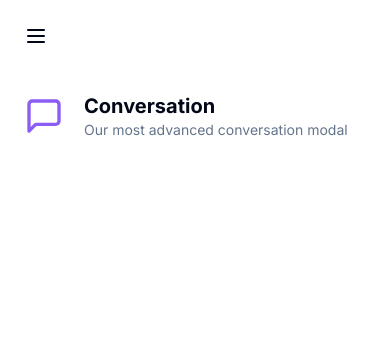
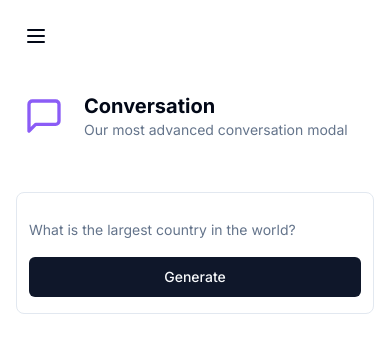
Before and after one commit to viraj458/GeniSync, a Next.js app: page /conversation in a window 390 px wide. Shown: the top 352 px of the page. Built offline with nearby package versions, Linux system fonts and the light colour scheme.

Commit message:
feat: Prompt form(web & mobile)

```diff
--- a/package.json
+++ b/package.json
@@ -10,7 +10,9 @@
   },
   "dependencies": {
     "@clerk/nextjs": "^5.0.5",
+    "@hookform/resolvers": "^3.3.4",
     "@radix-ui/react-dialog": "^1.0.5",
+    "@radix-ui/react-label": "^2.0.2",
     "@radix-ui/react-slot": "^1.0.2",
     "class-variance-authority": "^0.7.0",
     "clsx": "^2.1.1",
@@ -18,8 +20,10 @@
     "next": "14.2.3",
     "react": "^18",
     "react-dom": "^18",
+    "react-hook-form": "^7.51.3",
     "tailwind-merge": "^2.3.0",
-    "tailwindcss-animate": "^1.0.7"
+    "tailwindcss-animate": "^1.0.7",
+    "zod": "^3.23.6"
   },
   "devDependencies": {
     "@types/node": "^20",
--- a/src/app/(dashboard)/conversation/page.tsx
+++ b/src/app/(dashboard)/conversation/page.tsx
@@ -1,7 +1,39 @@
+'use client';
+
 import Heading from '@/components/Heading';
 import { MessageSquare } from 'lucide-react';
+import { zodResolver } from '@hookform/resolvers/zod';
+import { useForm } from 'react-hook-form';
+import { z } from 'zod';
+
+import { formSchema } from '@/validation/formSchema';
+import {
+  Form,
+  FormControl,
+  FormDescription,
+  FormField,
+  FormItem,
+  FormMessage,
+} from '@/components/ui/form';
+import { Input } from '@/components/ui/input';
+import { Button } from '@/components/ui/button';
 
 const ConversationPage = () => {
+  const form = useForm<z.infer<typeof formSchema>>({
+    resolver: zodResolver(formSchema),
+    defaultValues: {
+      prompt: '',
+    },
+  });
+
+  const isLoading = form.formState.isSubmitting;
+
+  const onSubmit = async (values: z.infer<typeof formSchema>) => {
+    // Do something with the form values.
+    // ✅ This will be type-safe and validated.
+    console.log(values);
+  };
+
   return (
     <div>
       <Heading
@@ -11,6 +43,39 @@
         iconColor="text-violet-500"
         bgColor="bf-violet-500/10"
       />
+      <div className="px-4 lg:px-8">
+        <div>
+          <Form {...form}>
+            <form
+              onSubmit={form.handleSubmit(onSubmit)}
+              className="rounded-lg border w-full p-4 px-3 md:px-6 focus-within:shadow-sm grid grid-cols-12 gap-2"
+            >
+              <FormField
+                control={form.control}
+                name="prompt"
+                render={({ field }) => (
+                  <FormItem className="col-span-12 lg:col-span-10">
+                    <FormControl className="m-0 p-0">
+                      <Input
+                        disabled={isLoading}
+                        placeholder="What is the largest country in the world?"
+                        className="border-0 outline-none focus-visible:ring-0 focus-visible:ring-transparent"
+                        {...field}
+                      />
+                    </FormControl>
+                  </FormItem>
+                )}
+              />
+              <Button
+                className="col-span-12 lg:col-span-2 w-full"
+                disabled={isLoading}
+              >
+                Generate
+              </Button>
+            </form>
+          </Form>
+        </div>
+      </div>
     </div>
   );
 };
--- a/src/app/(dashboard)/dashboard/page.tsx
+++ b/src/app/(dashboard)/dashboard/page.tsx
@@ -1,7 +1,7 @@
 'use client';
 
 import { Card } from '@/components/ui/card';
-import { TOOLS } from '@/constants';
+import { TOOLS } from '@/lib/constants';
 import { cn } from '@/lib/utils';
 import { ArrowRight } from 'lucide-react';
 import { useRouter } from 'next/navigation';
@@ -30,9 +30,7 @@
           >
             <div className="flex items-center gap-x-4">
               <div className={cn('p-2 w-fit rounded-md', tool.bgColor)}>
-                <tool.icon
-                  className={cn('w-8 h-8', tool.color)}
-                />
+                <tool.icon className={cn('w-8 h-8', tool.color)} />
               </div>
               <div className="font-semibold">{tool.label}</div>
             </div>
--- a/src/components/Sidebar.tsx
+++ b/src/components/Sidebar.tsx
@@ -5,7 +5,7 @@
 import Link from 'next/link';
 
 import { cn } from '@/lib/utils';
-import { ROUTES } from '@/constants';
+import { ROUTES } from '@/lib/constants';
 import { usePathname } from 'next/navigation';
 
 const montserrat = Montserrat({ weight: '600', subsets: ['latin'] });
--- /dev/null
+++ b/src/components/ui/form.tsx
@@ -0,0 +1,176 @@
+import * as React from "react"
+import * as LabelPrimitive from "@radix-ui/react-label"
+import { Slot } from "@radix-ui/react-slot"
+import {
+  Controller,
+  ControllerProps,
+  FieldPath,
+  FieldValues,
+  FormProvider,
+  useFormContext,
+} from "react-hook-form"
+
+import { cn } from "@/lib/utils"
+import { Label } from "@/components/ui/label"
+
+const Form = FormProvider
+
+type FormFieldContextValue<
+  TFieldValues extends FieldValues = FieldValues,
+  TName extends FieldPath<TFieldValues> = FieldPath<TFieldValues>
+> = {
+  name: TName
+}
+
+const FormFieldContext = React.createContext<FormFieldContextValue>(
+  {} as FormFieldContextValue
+)
+
+const FormField = <
+  TFieldValues extends FieldValues = FieldValues,
+  TName extends FieldPath<TFieldValues> = FieldPath<TFieldValues>
+>({
+  ...props
+}: ControllerProps<TFieldValues, TName>) => {
+  return (
+    <FormFieldContext.Provider value={{ name: props.name }}>
+      <Controller {...props} />
+    </FormFieldContext.Provider>
+  )
+}
+
+const useFormField = () => {
+  const fieldContext = React.useContext(FormFieldContext)
+  const itemContext = React.useContext(FormItemContext)
+  const { getFieldState, formState } = useFormContext()
+
+  const fieldState = getFieldState(fieldContext.name, formState)
+
+  if (!fieldContext) {
+    throw new Error("useFormField should be used within <FormField>")
+  }
+
+  const { id } = itemContext
+
+  return {
+    id,
+    name: fieldContext.name,
+    formItemId: `${id}-form-item`,
+    formDescriptionId: `${id}-form-item-description`,
+    formMessageId: `${id}-form-item-message`,
+    ...fieldState,
+  }
+}
+
+type FormItemContextValue = {
+  id: string
+}
+
+const FormItemContext = React.createContext<FormItemContextValue>(
+  {} as FormItemContextValue
+)
+
+const FormItem = React.forwardRef<
+  HTMLDivElement,
+  React.HTMLAttributes<HTMLDivElement>
+>(({ className, ...props }, ref) => {
+  const id = React.useId()
+
+  return (
+    <FormItemContext.Provider value={{ id }}>
+      <div ref={ref} className={cn("space-y-2", className)} {...props} />
+    </FormItemContext.Provider>
+  )
+})
+FormItem.displayName = "FormItem"
+
+const FormLabel = React.forwardRef<
+  React.ElementRef<typeof LabelPrimitive.Root>,
+  React.ComponentPropsWithoutRef<typeof LabelPrimitive.Root>
+>(({ className, ...props }, ref) => {
+  const { error, formItemId } = useFormField()
+
+  return (
+    <Label
+      ref={ref}
+      className={cn(error && "text-destructive", className)}
+      htmlFor={formItemId}
+      {...props}
+    />
+  )
+})
+FormLabel.displayName = "FormLabel"
+
+const FormControl = React.forwardRef<
+  React.ElementRef<typeof Slot>,
+  React.ComponentPropsWithoutRef<typeof Slot>
+>(({ ...props }, ref) => {
+  const { error, formItemId, formDescriptionId, formMessageId } = useFormField()
+
+  return (
+    <Slot
+      ref={ref}
+      id={formItemId}
+      aria-describedby={
+        !error
+          ? `${formDescriptionId}`
+          : `${formDescriptionId} ${formMessageId}`
+      }
+      aria-invalid={!!error}
+      {...props}
+    />
+  )
+})
+FormControl.displayName = "FormControl"
+
+const FormDescription = React.forwardRef<
+  HTMLParagraphElement,
+  React.HTMLAttributes<HTMLParagraphElement>
+>(({ className, ...props }, ref) => {
+  const { formDescriptionId } = useFormField()
+
+  return (
+    <p
+      ref={ref}
+      id={formDescriptionId}
+      className={cn("text-sm text-muted-foreground", className)}
+      {...props}
+    />
+  )
+})
+FormDescription.displayName = "FormDescription"
+
+const FormMessage = React.forwardRef<
+  HTMLParagraphElement,
+  React.HTMLAttributes<HTMLParagraphElement>
+>(({ className, children, ...props }, ref) => {
+  const { error, formMessageId } = useFormField()
+  const body = error ? String(error?.message) : children
+
+  if (!body) {
+    return null
+  }
+
+  return (
+    <p
+      ref={ref}
+      id={formMessageId}
+      className={cn("text-sm font-medium text-destructive", className)}
+      {...props}
+    >
+      {body}
+    </p>
+  )
+})
+FormMessage.displayName = "FormMessage"
+
+export {
+  useFormField,
+  Form,
+  FormItem,
+  FormLabel,
+  FormControl,
+  FormDescription,
+  FormMessage,
+  FormField,
+}
--- /dev/null
+++ b/src/components/ui/input.tsx
@@ -0,0 +1,25 @@
+import * as React from "react"
+
+import { cn } from "@/lib/utils"
+
+export interface InputProps
+  extends React.InputHTMLAttributes<HTMLInputElement> {}
+
+const Input = React.forwardRef<HTMLInputElement, InputProps>(
+  ({ className, type, ...props }, ref) => {
+    return (
+      <input
+        type={type}
+        className={cn(
+          "flex h-10 w-full rounded-md border border-input bg-background px-3 py-2 text-sm ring-offset-background file:border-0 file:bg-transparent file:text-sm file:font-medium placeholder:text-muted-foreground focus-visible:outline-none focus-visible:ring-2 focus-visible:ring-ring focus-visible:ring-offset-2 disabled:cursor-not-allowed disabled:opacity-50",
+          className
+        )}
+        ref={ref}
+        {...props}
+      />
+    )
+  }
+)
+Input.displayName = "Input"
+
+export { Input }
--- /dev/null
+++ b/src/components/ui/label.tsx
@@ -0,0 +1,26 @@
+"use client"
+
+import * as React from "react"
+import * as LabelPrimitive from "@radix-ui/react-label"
+import { cva, type VariantProps } from "class-variance-authority"
+
+import { cn } from "@/lib/utils"
+
+const labelVariants = cva(
+  "text-sm font-medium leading-none peer-disabled:cursor-not-allowed peer-disabled:opacity-70"
+)
+
+const Label = React.forwardRef<
+  React.ElementRef<typeof LabelPrimitive.Root>,
+  React.ComponentPropsWithoutRef<typeof LabelPrimitive.Root> &
+    VariantProps<typeof labelVariants>
+>(({ className, ...props }, ref) => (
+  <LabelPrimitive.Root
+    ref={ref}
+    className={cn(labelVariants(), className)}
+    {...props}
+  />
+))
+Label.displayName = LabelPrimitive.Root.displayName
+
+export { Label }
--- /dev/null
+++ b/src/validation/formSchema.ts
@@ -0,0 +1,7 @@
+import { z } from 'zod';
+
+export const formSchema = z.object({
+  prompt: z.string().min(1, {
+    message: 'Prompt is required',
+  }),
+});
```
Also changed, not shown: src/lib/constants.ts (renamed from src/constants.ts), 1 other file (tests, documents, lock files or other folders).
